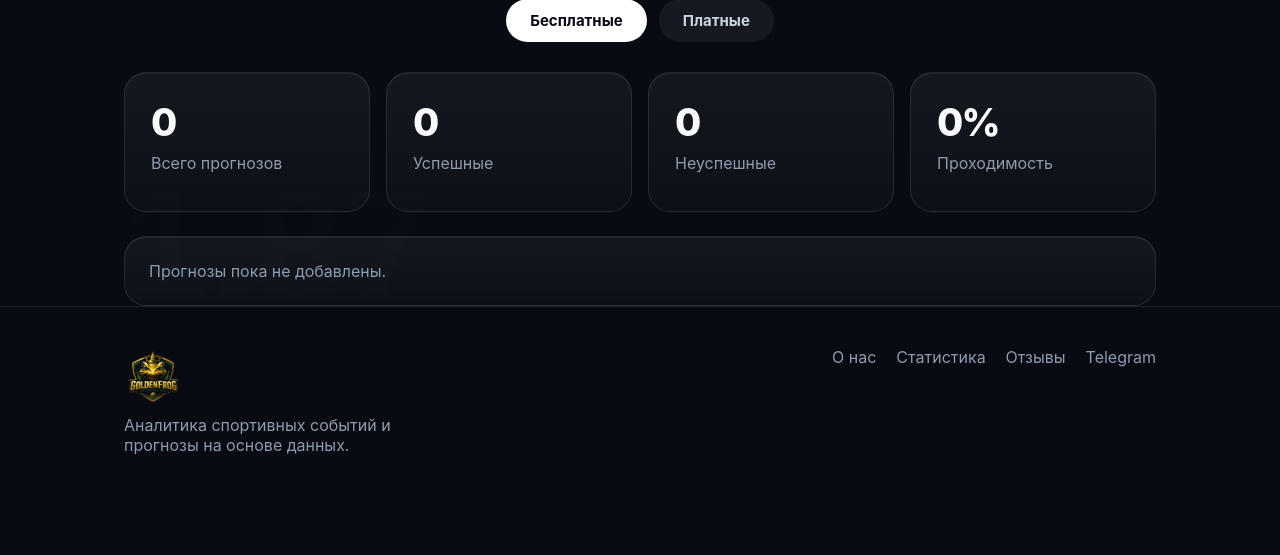
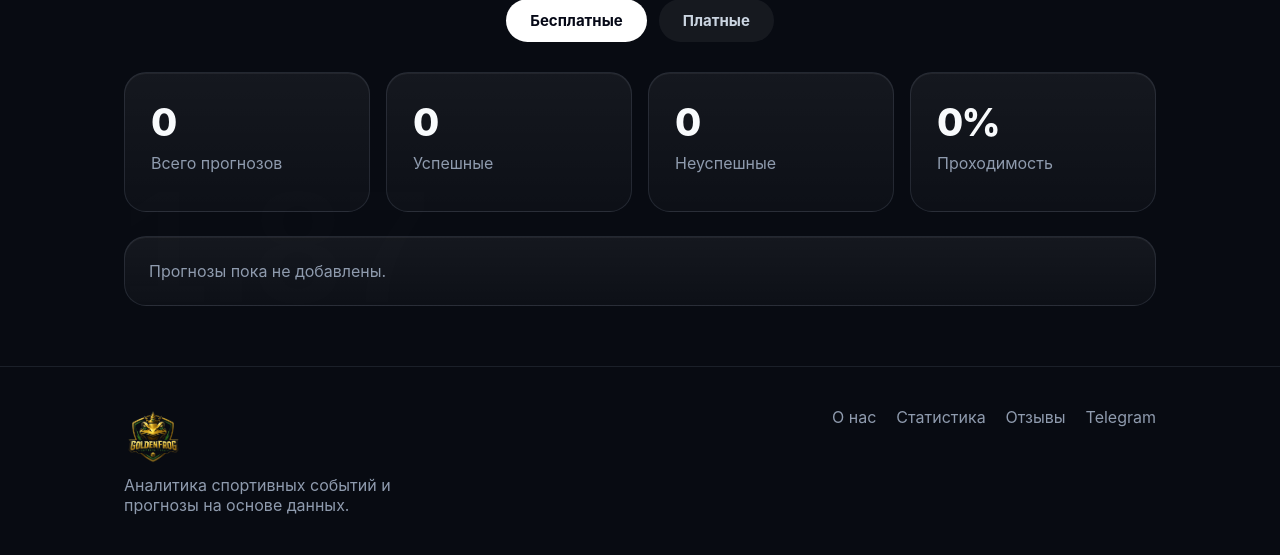
Before and after one commit to hogggreig8-lab/betting-panel, a FastAPI app: page /stats in a window 1280 px wide. Shown: the part 431-986 px from the top of the page. Before the commit the page ends 885 px from the top, so only its background shows below. Run offline with FastAPI, Linux system fonts and the light colour scheme; data comes from the database, SQL or seed files in the repository; data that the repository does not hold is empty.

Commit message:
fix stats edit

```diff
--- a/app/static/css/style.css
+++ b/app/static/css/style.css
@@ -379,6 +379,7 @@ main.container {
 .stats-tabs {
     max-width: 1100px;
     margin: 0 auto;
+    margin-bottom: 60px;
 }
 
 .tabs {
```
